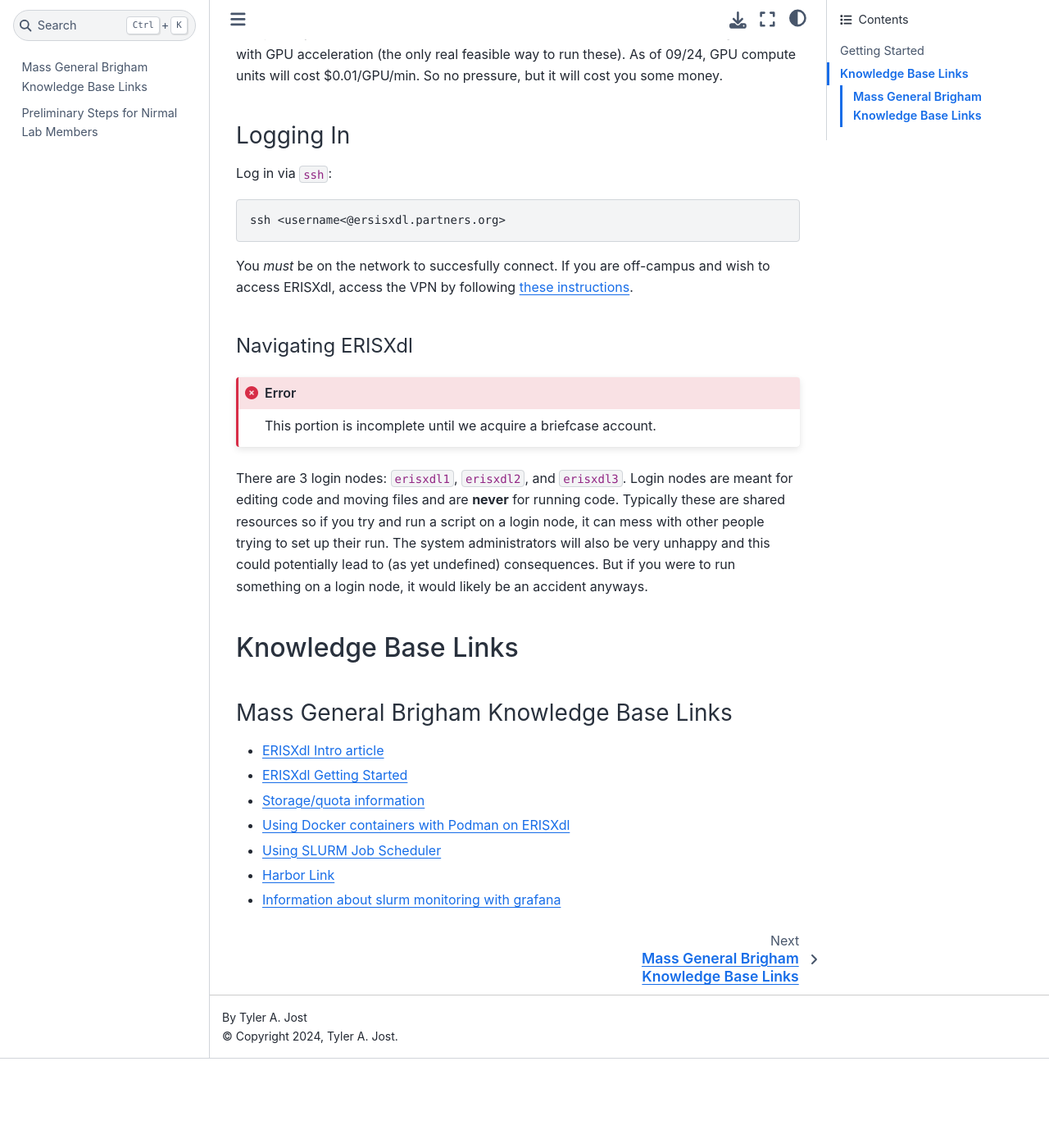
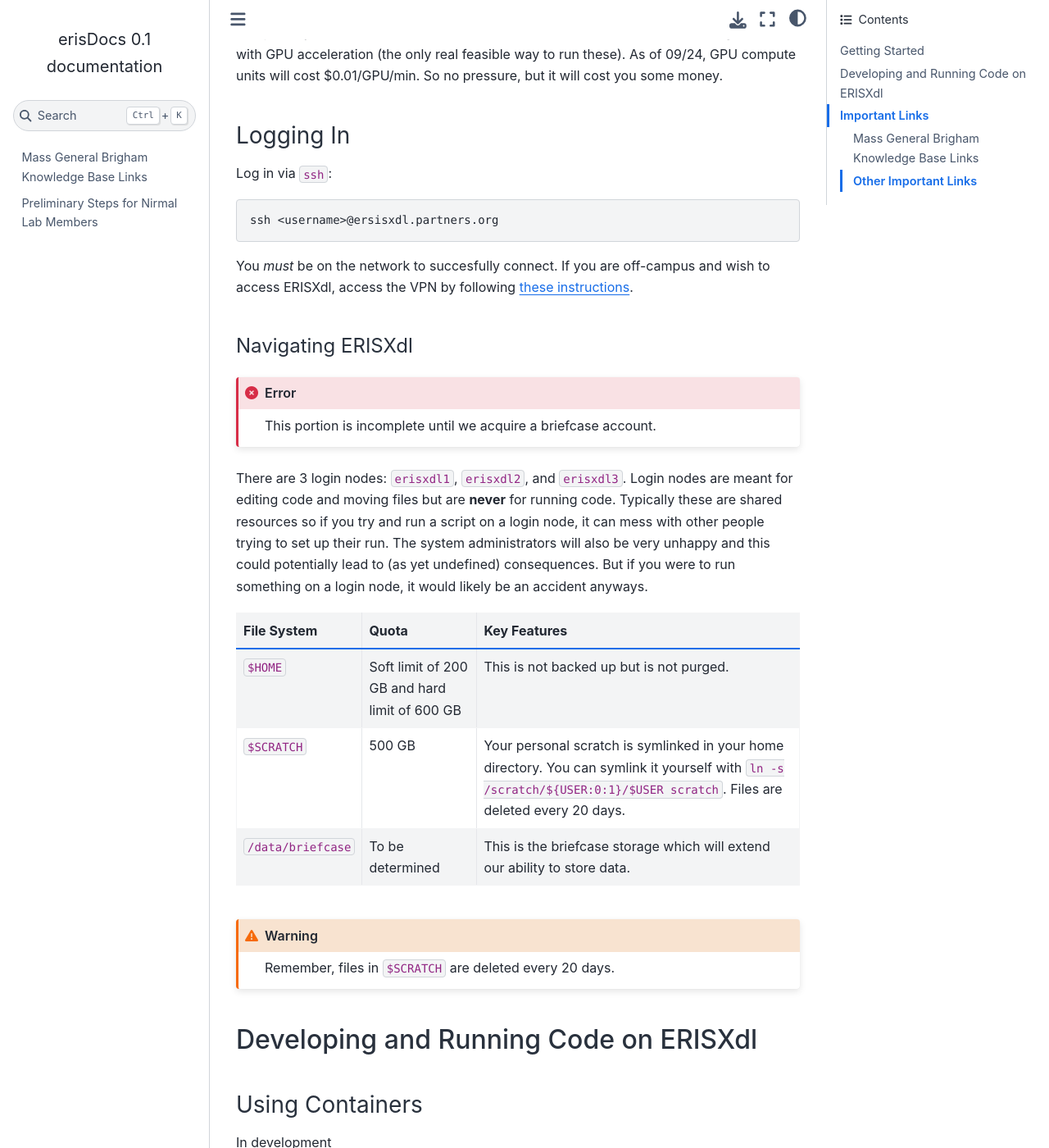
Before and after one commit to TylerJost/erisDocs, a Sphinx documentation site: the page built from docs/source/index.rst, in a window 1280 px wide and 1400 px high, scrolled down 2310 px. Shown: the whole window at 82% size. Built offline with Sphinx 7.4.7 and the Sphinx Book theme 1.1.4, drawn with Linux system fonts in a browser that asks for light colours; before the commit the page ends 3601 px from its top, so only the background shows below that; some of the changed text lies outside the part shown.

Commit message:
Finished system architecture

````diff
--- /dev/null
+++ b/docs/source/development.md
@@ -0,0 +1,4 @@
+# Using Containers
+In development
+
+# Submitting Jobs
--- a/docs/source/index.rst
+++ b/docs/source/index.rst
@@ -42,12 +42,17 @@
 .. .. include:: usage.rst
 
 Getting Started
------------
+---------------
 .. include:: nirmalLabStart.md
    :parser: myst_parser.sphinx_
 
-Knowledge Base Links
----------
+Developing and Running Code on ERISXdl
+--------------------------------------
+.. include:: development.md
+   :parser: myst_parser.sphinx_
+
+Important Links
+---------------
 .. include:: knowledgeBaseLinks.md
    :parser: myst_parser.sphinx_
 
--- a/docs/source/knowledgeBaseLinks.md
+++ b/docs/source/knowledgeBaseLinks.md
@@ -9,6 +9,11 @@
 
 - [Using SLURM Job Scheduler](https://rc.partners.org/kb/research/computational-resources/erisxdl?article=3719)
 
+- [Information about slurm monitoring with grafana](https://rc.partners.org/kb/computational-resources/erisxdl?article=4087)
+
+# Other Important Links
 - [Harbor Link](https://erisxdl.partners.org/harbor/sign-in?redirect_url=%2Fharbor%2Fprojects)
 
-- [Information about slurm monitoring with grafana](https://rc.partners.org/kb/computational-resources/erisxdl?article=4087)
+- [Account Request](https://rc.partners.org/scic-cluster-account-request)
+
+- [Briefcase storage request](https://rcservices.partners.org/)
--- a/docs/source/nirmalLabStart.md
+++ b/docs/source/nirmalLabStart.md
@@ -34,4 +34,14 @@
 This portion is incomplete until we acquire a briefcase account.
 ```
 
-There are 3 login nodes: `erisxdl1`, `erisxdl2`, and `erisxdl3`. Login nodes are meant for editing code and moving files and are __never__ for running code. Typically these are shared resources so if you try and run a script on a login node, it can mess with other people trying to set up their run. The system administrators will also be very unhappy and this could potentially lead to (as yet undefined) consequences. But if you were to run something on a login node, it would likely be an accident anyways.
+There are 3 login nodes: `erisxdl1`, `erisxdl2`, and `erisxdl3`. Login nodes are meant for editing code and moving files but are __never__ for running code. Typically these are shared resources so if you try and run a script on a login node, it can mess with other people trying to set up their run. The system administrators will also be very unhappy and this could potentially lead to (as yet undefined) consequences. But if you were to run something on a login node, it would likely be an accident anyways.
+
+| File System | Quota | Key Features |
+| ----------- | ----- | ------------ |
+| `$HOME` | Soft limit of 200 GB and hard limit of 600 GB | This is not backed up but is not purged.  |
+| `$SCRATCH` | 500 GB | Your personal scratch is symlinked in your home directory. You can symlink it yourself with `ln -s /scratch/${USER:0:1}/$USER scratch`. Files are deleted every 20 days.|
+| `/data/briefcase` | To be determined | This is the briefcase storage which will extend our ability to store data. |
+
+```{warning}
+Remember, files in `$SCRATCH` are deleted every 20 days.
+```
````
Also changed, not shown: other parts of docs/source/nirmalLabStart.md (+1 -1 lines), 9 other files.
